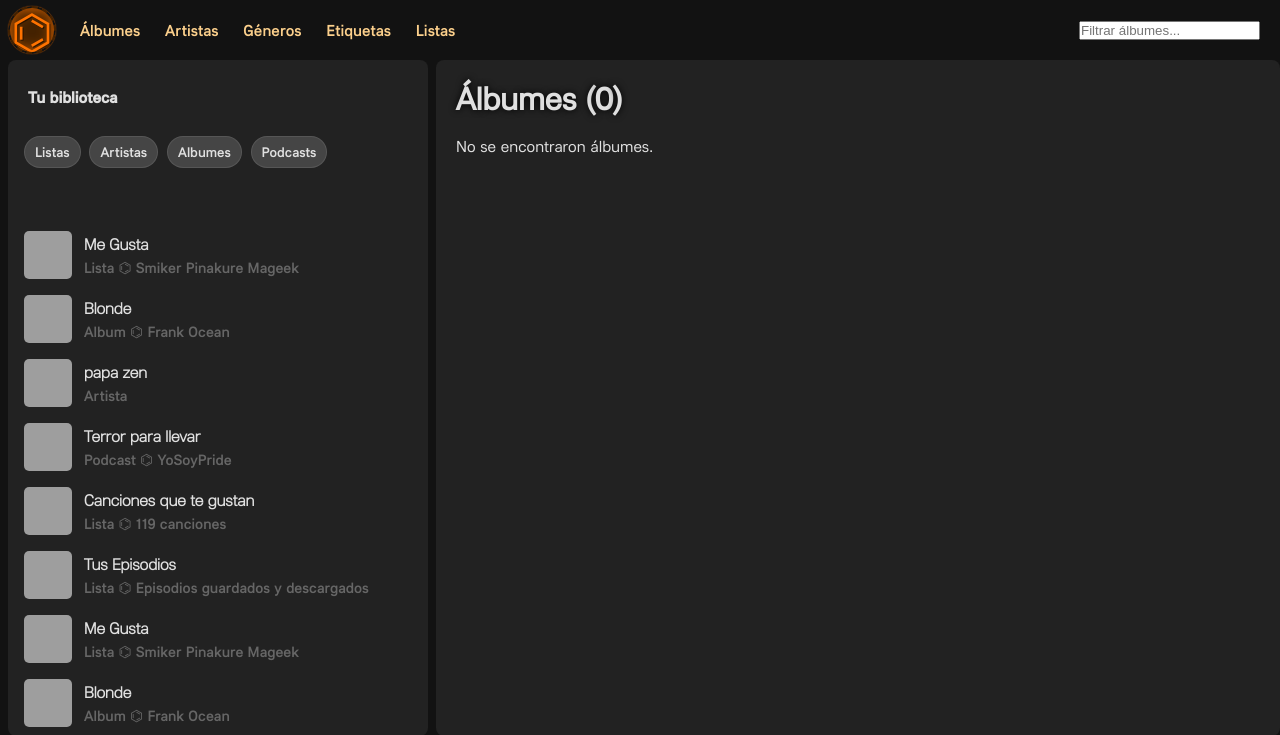
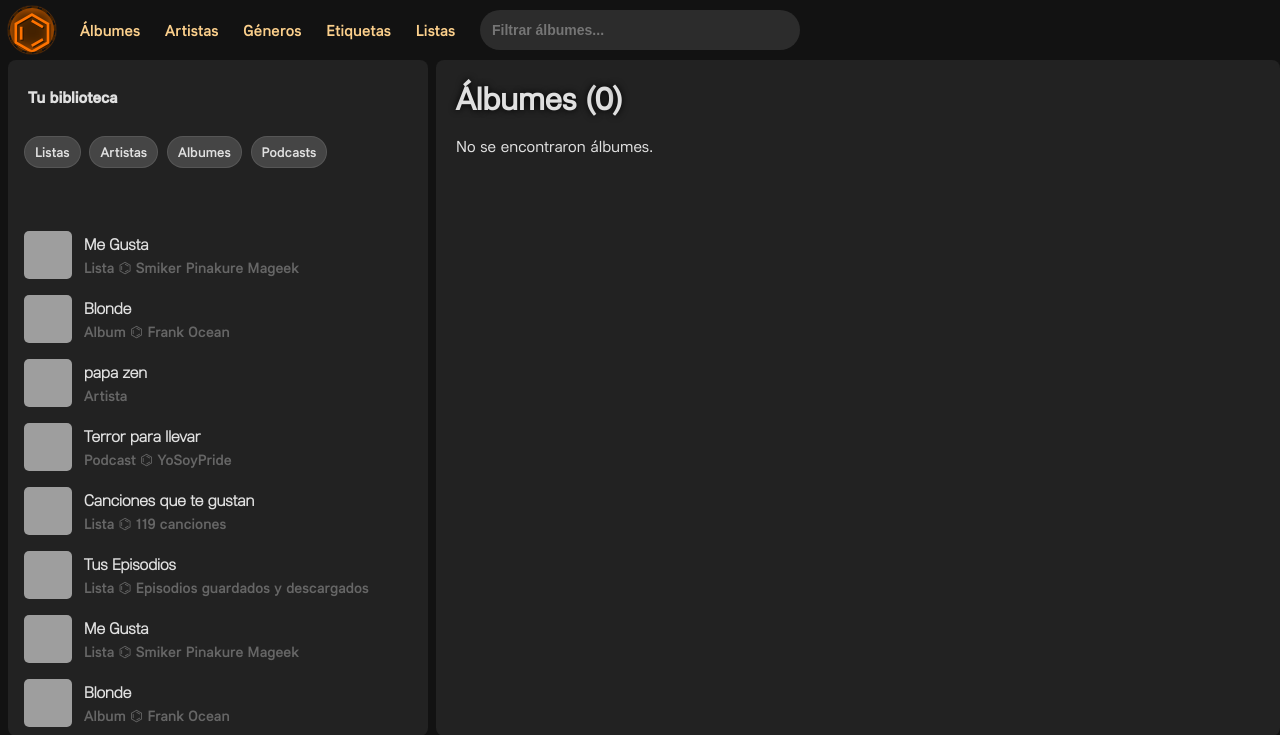
Before and after one commit to pinakure/melodify, a Django app: page /albums/ in a window 1280 px wide. Shown: the top 735 px of the page. Run offline with Django 5.2, Linux system fonts and the light colour scheme; data that the repository does not hold is empty; grey boxes are pictures that could not be loaded.

Commit message:
Update album-tiles.html

```diff
--- a/backend/templates/main/album-tiles.html
+++ b/backend/templates/main/album-tiles.html
@@ -68,7 +68,7 @@
 {% endblock %}
 
 {% block search %}
-    <input type="text" id="searchInput" placeholder="Filtrar álbumes..." onkeyup="filterAlbums()">
+    <input type="text" id="searchInput" class="searchInput" placeholder="Filtrar álbumes..." onkeyup="filterAlbums()">
 {% endblock %}
 
 {% block content-title %}Álbumes (<span id="album-count">{{ albums.count }}</span>){% endblock %}
```
